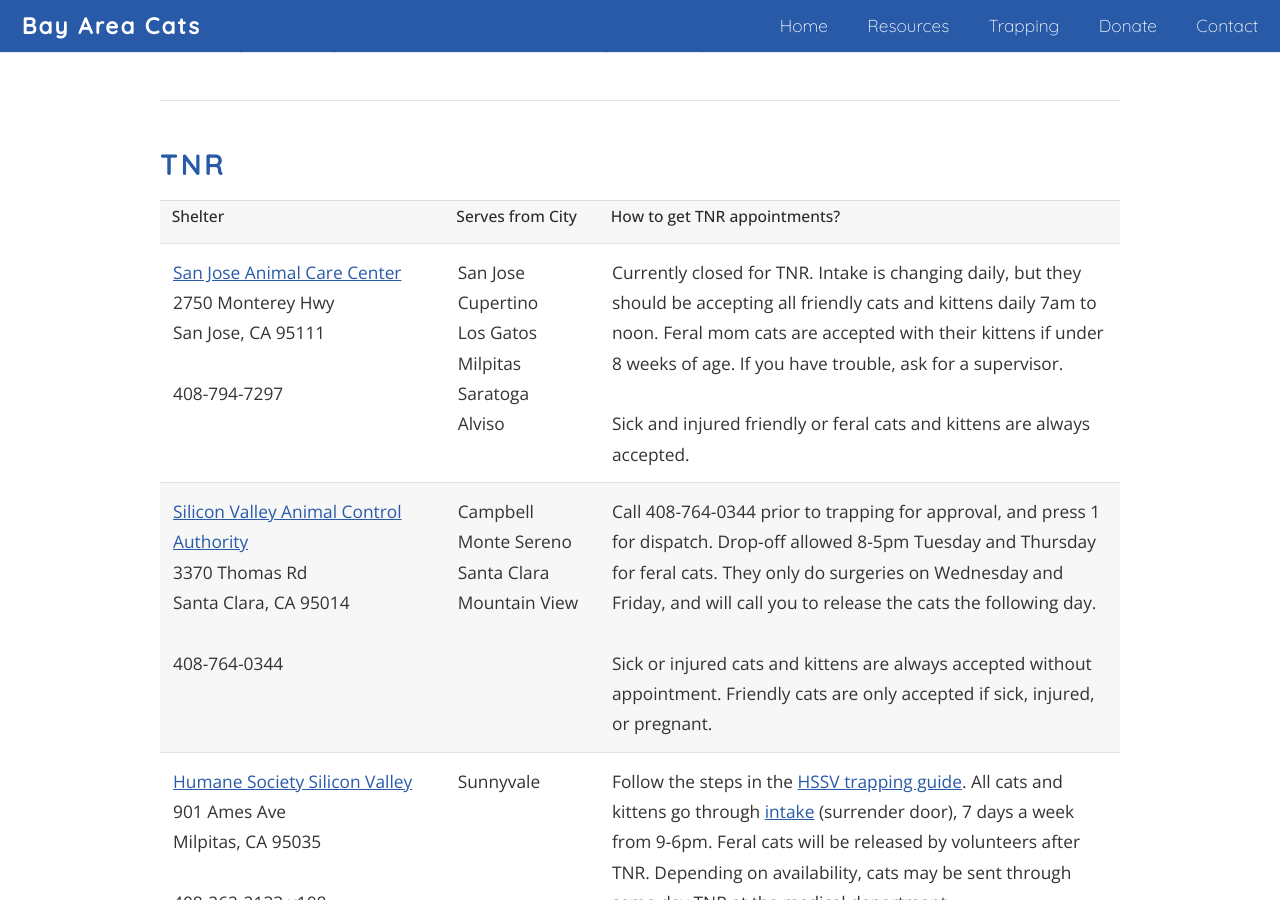
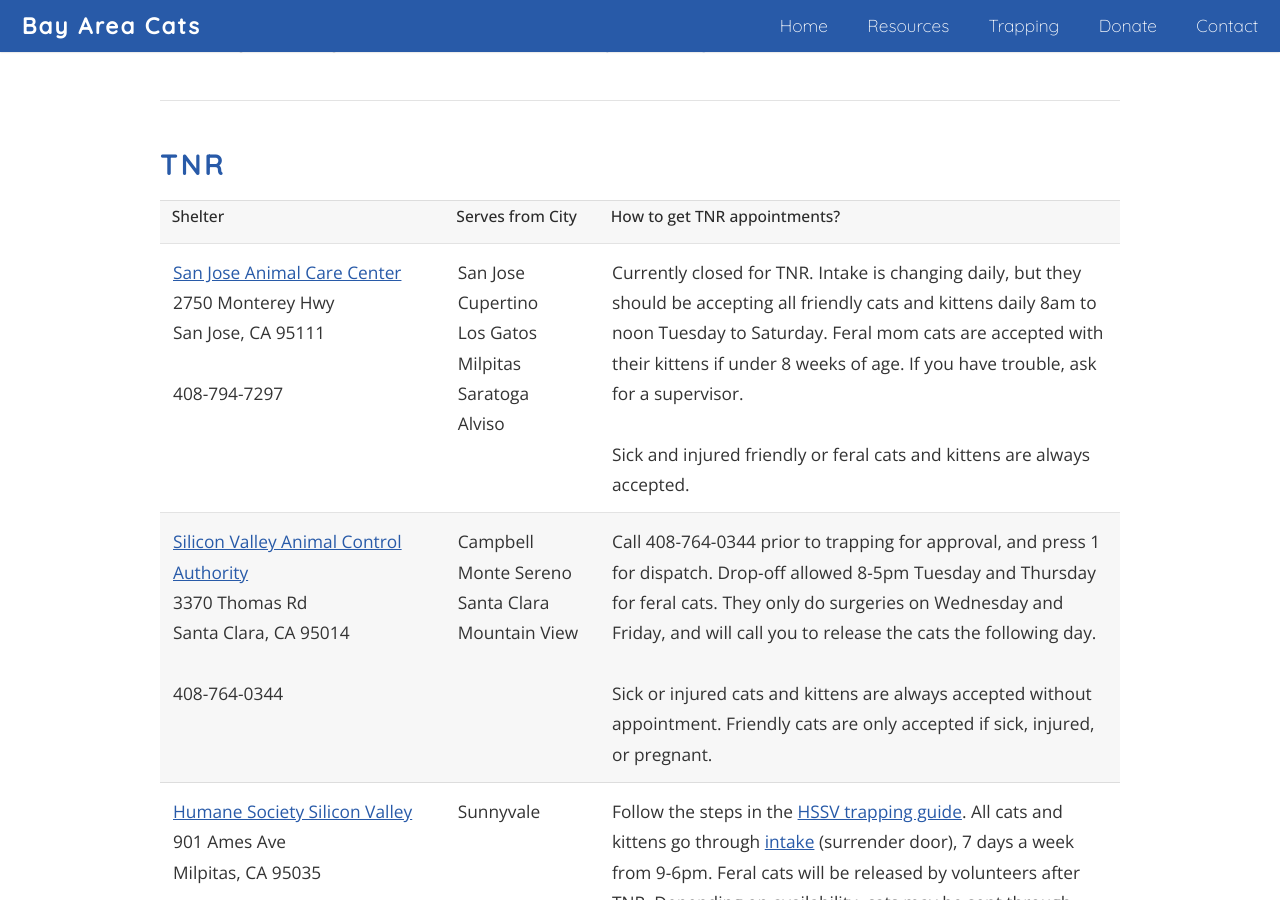
Before and after one commit to sunmeetsingh/bayareacats.github.io, a Jekyll site: the page built from resources.html, in a window 1280 px wide and 900 px high, scrolled down 636 px. Built offline with Jekyll 4.4.1, drawn with Linux system fonts in a browser that asks for light colours.

Commit message:
Update TNR rules

```diff
--- a/resources.html
+++ b/resources.html
@@ -67,7 +67,7 @@
                     Saratoga<br/>
                     Alviso
                     </td>
-                    <td>Currently closed for TNR. Intake is changing daily, but they should be accepting all friendly cats and kittens daily 7am to noon. Feral mom cats are accepted with their kittens if under 8 weeks of age. If you have trouble, ask for a supervisor. <br/><br/>
+                    <td>Currently closed for TNR. Intake is changing daily, but they should be accepting all friendly cats and kittens daily 8am to noon Tuesday to Saturday. Feral mom cats are accepted with their kittens if under 8 weeks of age. If you have trouble, ask for a supervisor. <br/><br/>
 
                         Sick and injured friendly or feral cats and kittens are always accepted.
 
```
